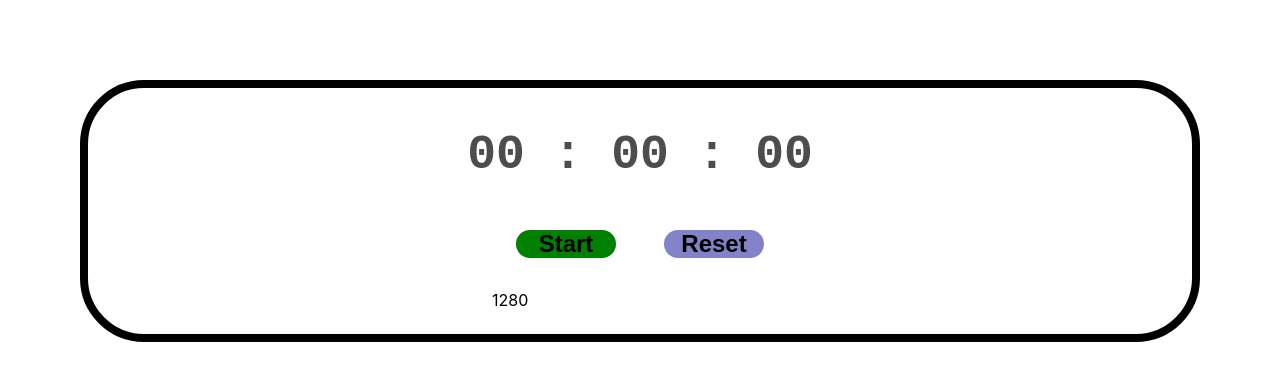
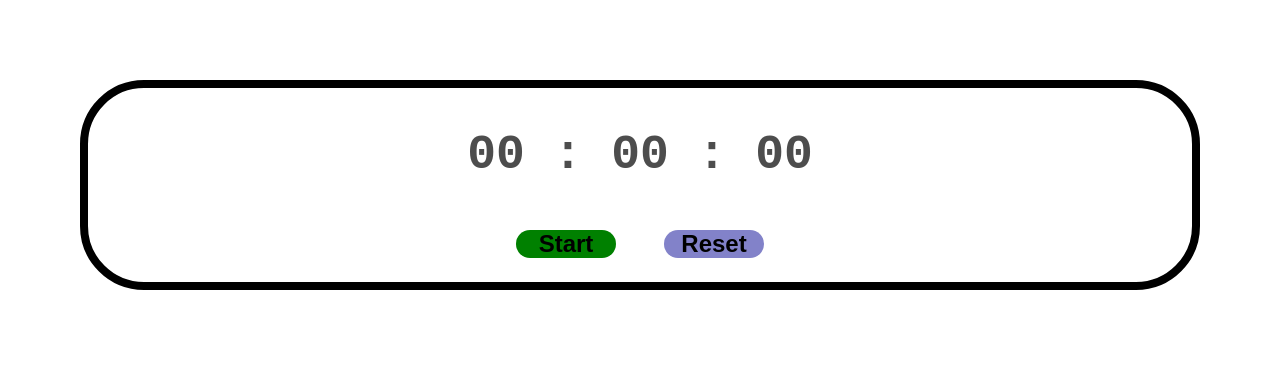
Before and after one commit to oviemerlo/stopwatch, a React (Create React App) app: page / in a window 1280 px wide. Shown: the top 380 px of the page. Built offline with nearby package versions, Linux system fonts and the light colour scheme.

Commit message:
5th commit

```diff
--- a/src/App.js
+++ b/src/App.js
@@ -54,7 +54,7 @@ const App = () => {
         )}
 
         <button  className='reset' onClick={reset}>Reset</button>
-        <p> {windowWidth} </p>
+
       </div>
     </div>
   );
```
